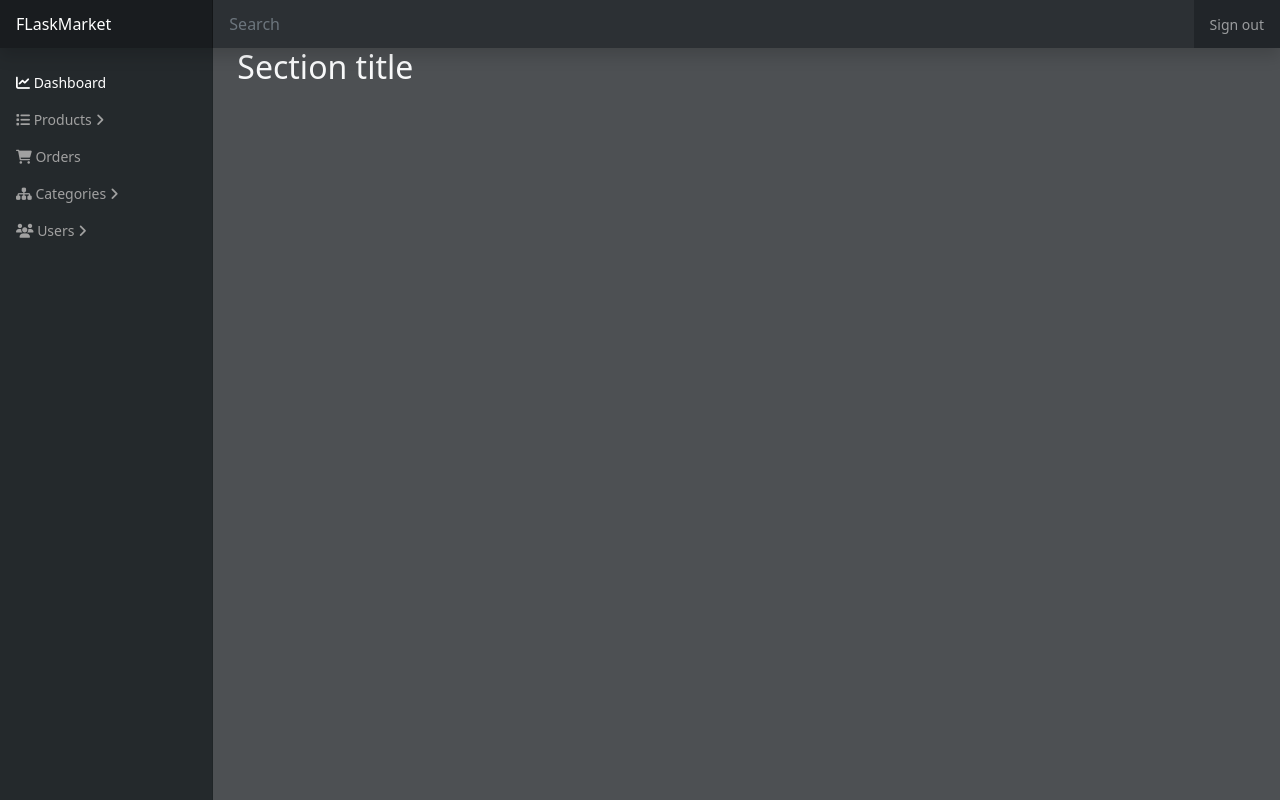
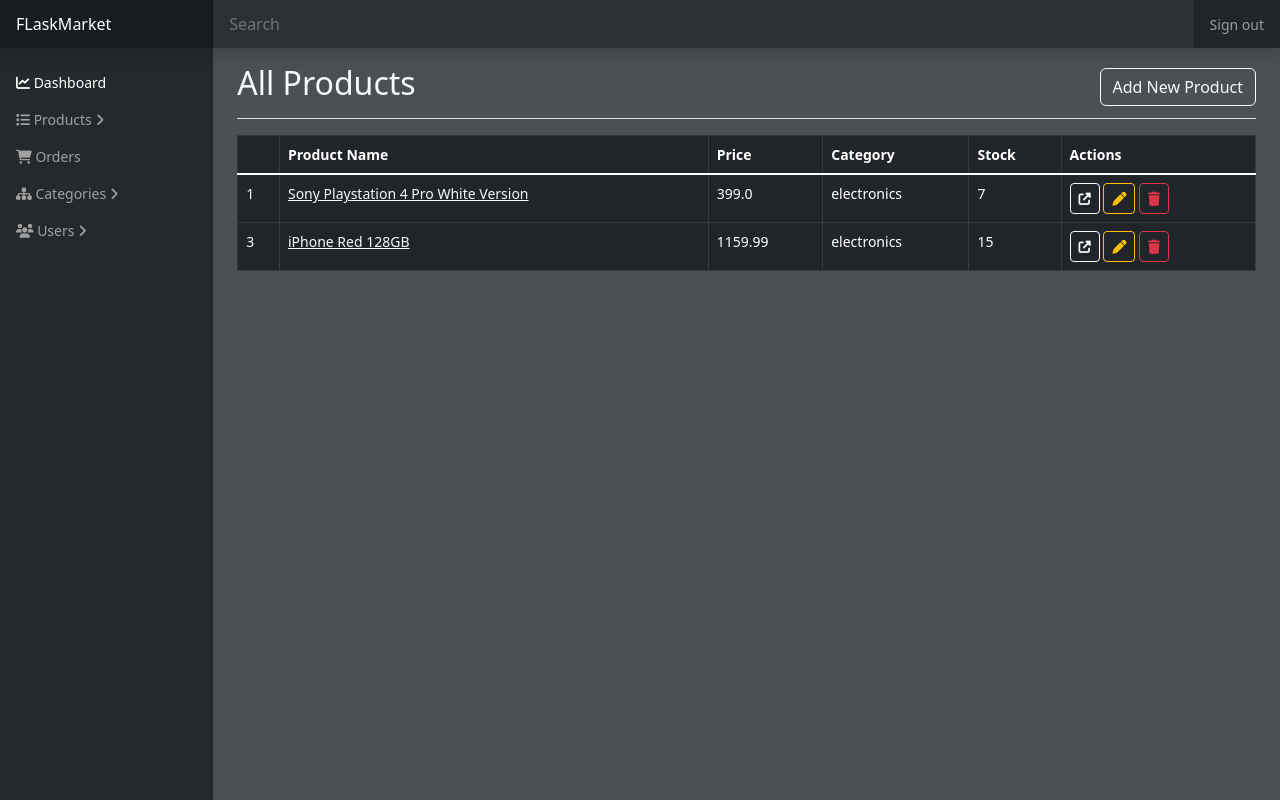
Before and after one commit to ProMehedi/flaskMarket, a Flask app: page /admin/products/ in a window 1280 px wide. Run offline with Flask 2, Linux system fonts and the light colour scheme; a user stored in the database is signed in; data comes from the database, SQL or seed files in the repository; both versions use the stored data as it was after the commit.

Commit message:
Display products in dashboard

```diff
--- a/website/templates/admin/base.html
+++ b/website/templates/admin/base.html
@@ -184,6 +184,9 @@
                 </div>
             </nav>
 
+            <main class="col-md-9 ms-sm-auto col-lg-10 px-md-4">
+
+
                 {% with messages = get_flashed_messages(with_categories=true) %}
                 {% if messages %}
                 {% for category, message in messages %}
@@ -196,8 +199,6 @@
                 {% endif %}
                 {% endwith %}
 
-            <main class="col-md-9 ms-sm-auto col-lg-10 px-md-4">
-
                 {% block content %}{% endblock %}
 
             </main>
--- a/website/templates/admin/products.html
+++ b/website/templates/admin/products.html
@@ -4,7 +4,46 @@
 {% block content %}
 
 
-<h2>Section title</h2>
+<div class="d-flex justify-content-between flex-wrap flex-md-nowrap align-items-center pt-3 pb-2 mb-3 border-bottom">
+    <h1 class="h2">All Products</h1>
+    <a href="/admin/products/new" class="btn btn-outline-light">
+        Add New Product
+    </a>
+</div>
+
+<table class="table table-dark table-bordered rounded">
+    <thead>
+        <tr>
+            <th></th>
+            <th>Product Name</th>
+            <th>Price</th>
+            <th>Category</th>
+            <th>Stock</th>
+            <th>Actions</th>
+        </tr>
+    </thead>
+
+    <tbody class="table-group-divider">
+        {% for product in products %}
+        <tr>
+            <td>{{product.id}}</td>
+            <td><a class="link-light" href="">{{ product.name }}</a></td>
+            <td>{{ product.price }}</td>
+            <td>{{ product.category }}</td>
+            <td>{{ product.stock }}</td>
+            <td>
+                <a href="/products/{{ product.id }}" target="_blank" class="btn btn-sm btn-outline-light"><i
+                        class="fas fa-up-right-from-square"></i></a>
+                <a href="/admin/products/{{ product.id }}/edit" class="btn btn-sm btn-outline-warning"><i
+                        class="fas fa-pen"></i></a>
+                <a class="btn btn-sm btn-outline-danger">
+                    <i class="fas fa-trash"></i>
+                </a>
+            </td>
+        </tr>
+        {% endfor %}
+    </tbody>
+</table>
 
 
 {% endblock %}
--- a/website/views.py
+++ b/website/views.py
@@ -1,4 +1,4 @@
-from flask import Blueprint, flash, render_template, request
+from flask import Blueprint, flash, redirect, render_template, request, url_for
 from flask_login import current_user, login_required
 from .models import Product
 from . import db
@@ -27,7 +27,8 @@ def admin():
 @views.route('/admin/products/')
 @login_required
 def admin_products():
-    return render_template("admin/products.html")
+    products = Product.query.all()
+    return render_template("admin/products.html", products=products)
 
 
 @views.route('admin/products/new/', methods=['GET', 'POST'])
```
Also changed, not shown: instance/flaskMarket.db. Lines whose indentation alone changed are shown as unchanged.
